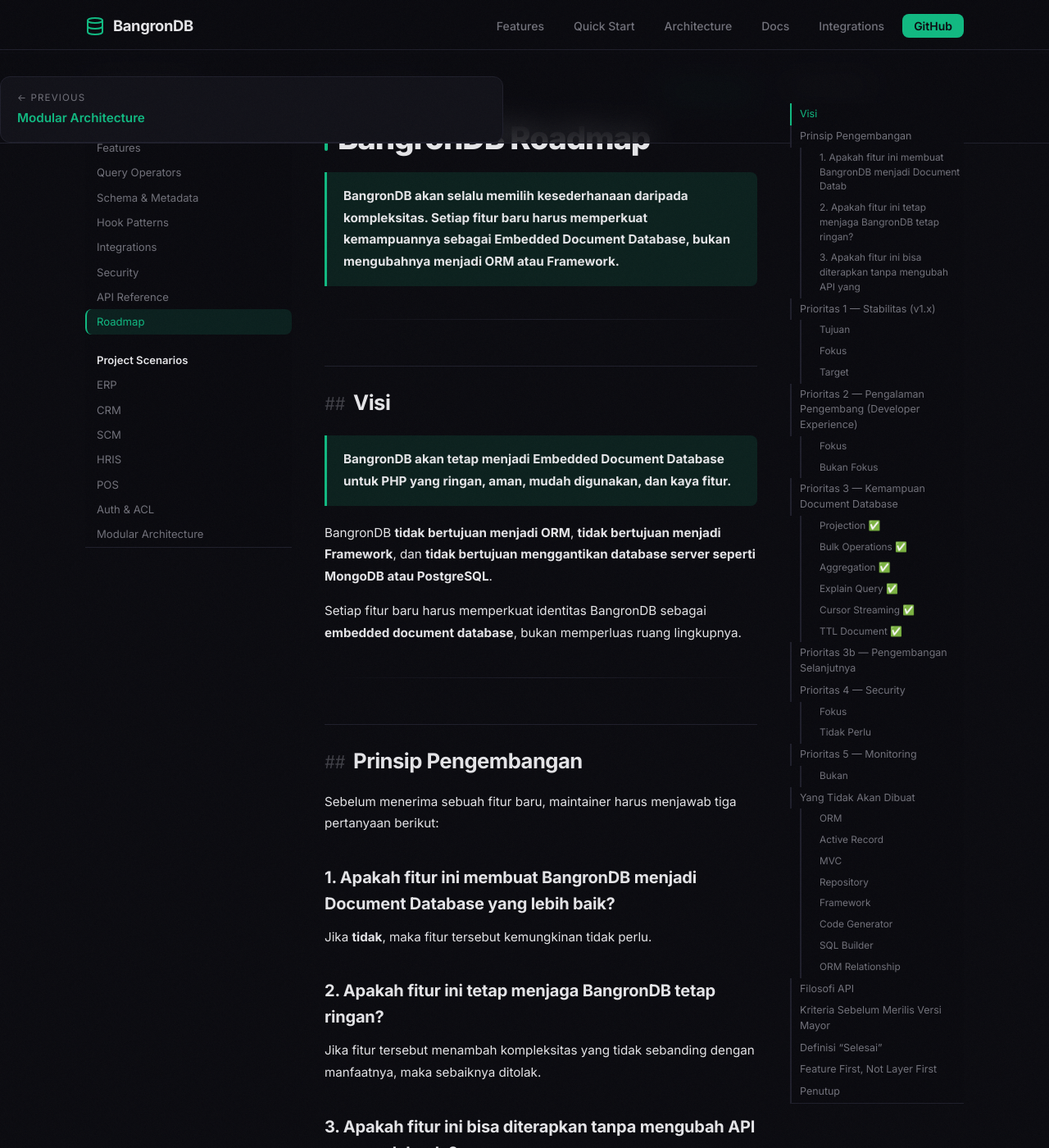
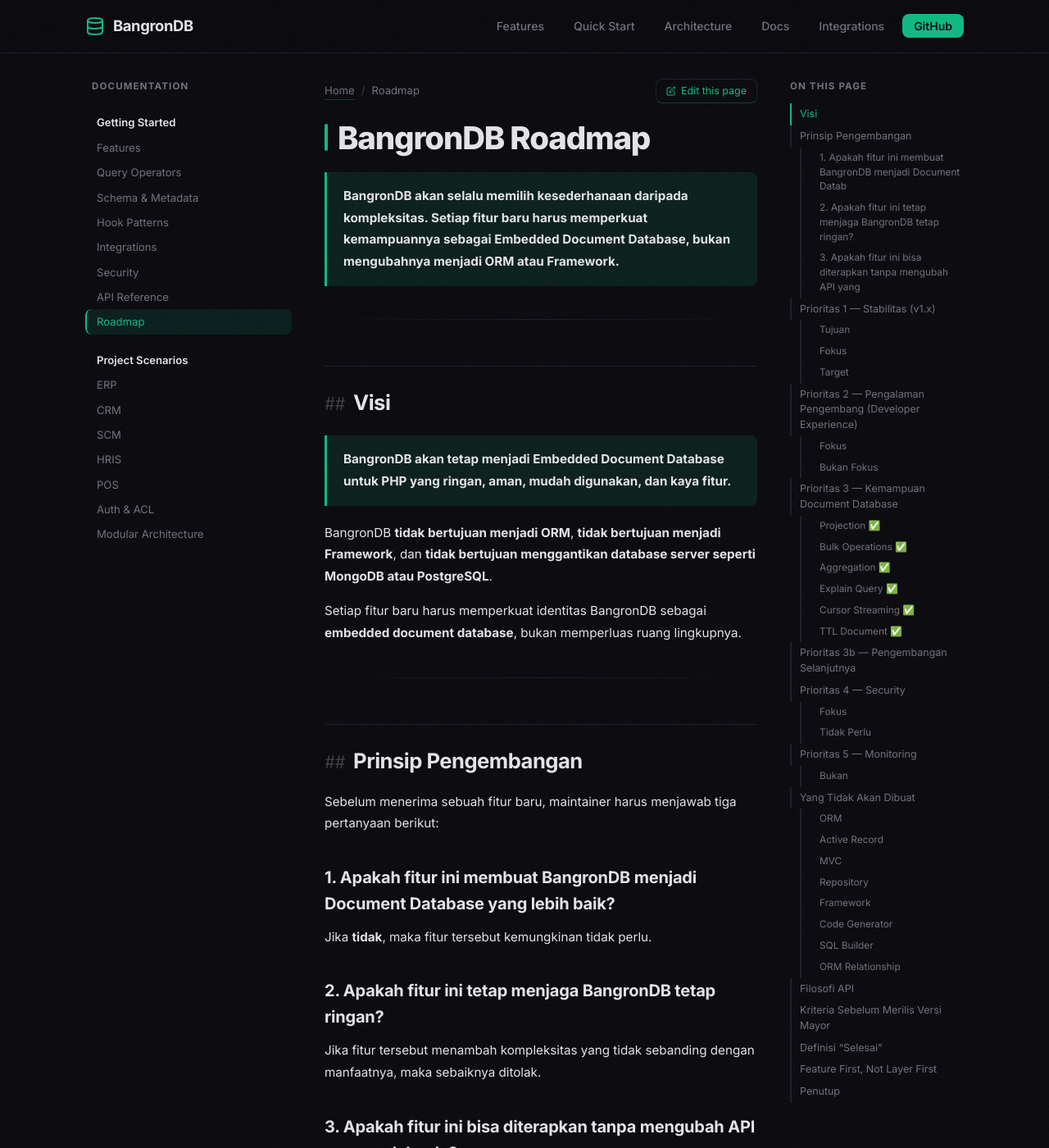
Before and after one commit to herdianrony/BangronDB, a Jekyll site: the page built from docs/pages/roadmap.md, in a window 1280 px wide and 1400 px high. Shown: the whole window at 82% size. Built offline with Jekyll 4.4.1, drawn with Linux system fonts in a browser that asks for light colours.

Commit message:
fix(docs): scope navbar style to #navbar, fix .doc-nav overlap
Bug: <nav class="doc-nav"> (prev/next navigation) menutupi content
karena dia terkena rule 'nav { position: fixed; top: 0; }' yang
sebenarnya ditujukan untuk navbar utama.

CSS rule 'nav { ... }' apply ke SEMUA <nav> element, termasuk:
  - <nav id="navbar">          (navbar utama) ← yang dimaksud
  - <nav class="doc-sidebar">  (sidebar)
  - <nav class="doc-toc-right"> (TOC)
  - <nav class="doc-nav">      (prev/next)        ← BUG: jadi fixed!

Akibatnya .doc-nav jadi position:fixed, top:0, z-index:100, lebar
full (1440px), menutupi content di atas.

Fix: scope rule ke 'nav#navbar' (ID selector) agar hanya apply ke
navbar utama. CSS lainnya tetap (nav.scrolled → nav#navbar.scrolled).

<nav class="doc-nav"> sekarang kembali ke style .doc-nav yang benar:
  display: flex; margin-top: 60px; padding-top: 32px; border-top: ...
Normal flow, tidak fixed.

```diff
--- a/docs/assets/css/style.css
+++ b/docs/assets/css/style.css
@@ -29,8 +29,9 @@ body::before{content:'';position:fixed;inset:0;z-index:9999;pointer-events:none;
 .reveal.visible{opacity:1;transform:translateY(0)}
 
 /* ===== NAVBAR ===== */
-nav{position:fixed;top:0;left:0;right:0;z-index:100;backdrop-filter:blur(16px);-webkit-backdrop-filter:blur(16px);background:rgba(10,10,15,.75);border-bottom:1px solid var(--border);transition:box-shadow .3s}
-nav.scrolled{box-shadow:0 4px 30px rgba(0,0,0,.4)}
+/* Navbar — pakai #navbar ID agar tidak konflik dengan <nav class="doc-nav"> */
+nav#navbar{position:fixed;top:0;left:0;right:0;z-index:100;backdrop-filter:blur(16px);-webkit-backdrop-filter:blur(16px);background:rgba(10,10,15,.75);border-bottom:1px solid var(--border);transition:box-shadow .3s}
+nav#navbar.scrolled{box-shadow:0 4px 30px rgba(0,0,0,.4)}
 .nav-inner{max-width:var(--max-w);margin:0 auto;padding:0 24px;height:64px;display:flex;align-items:center;justify-content:space-between}
 .nav-logo{display:flex;align-items:center;gap:10px;text-decoration:none;color:var(--text);font-weight:700;font-size:1.15rem;letter-spacing:-.02em}
 .nav-logo svg{color:var(--accent)}
```
